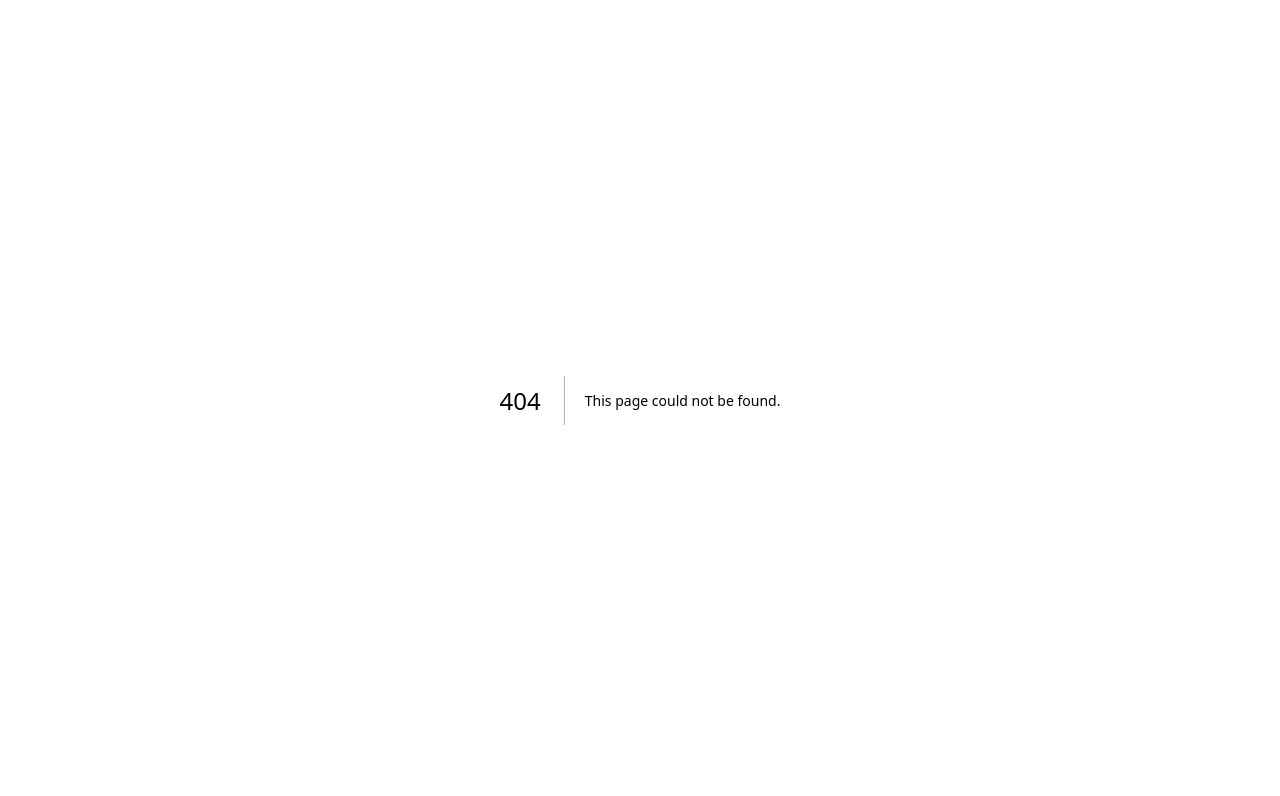
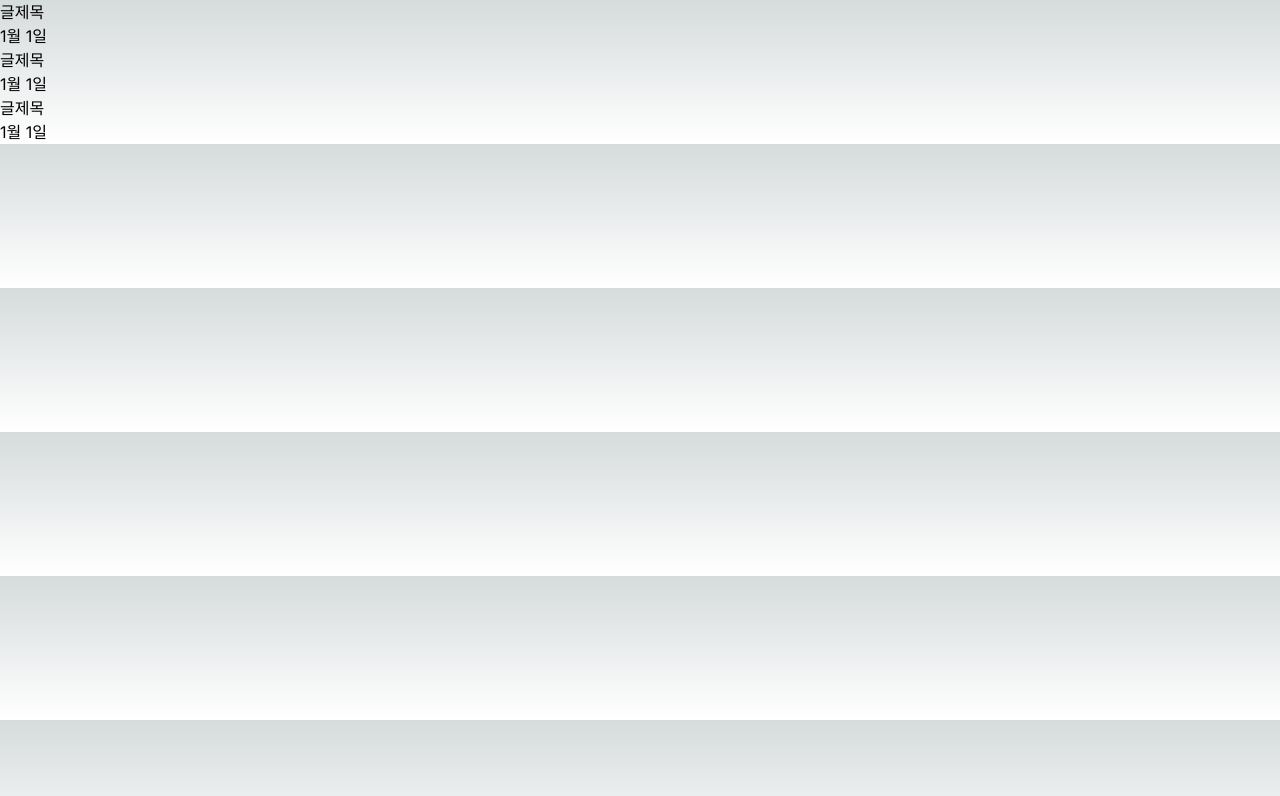
Before and after one commit to granen32/next_type_with_mong, a Next.js app: page /list in a window 1280 px wide. Before the commit this address had no page. Shown: the top 796 px of the page. Built offline with nearby package versions, Linux system fonts and the light colour scheme.

Commit message:
[FEAT] 몽고디비 typescript 세팅

```diff
--- /dev/null
+++ b/app/list/page.tsx
@@ -0,0 +1,22 @@
+import React from 'react';
+
+const page = () => {
+  return (
+    <div className="list-bg">
+      <div className="list-item">
+        <h4>글제목</h4>
+        <p>1월 1일</p>
+      </div>
+      <div className="list-item">
+        <h4>글제목</h4>
+        <p>1월 1일</p>
+      </div>
+      <div className="list-item">
+        <h4>글제목</h4>
+        <p>1월 1일</p>
+      </div>
+    </div>
+  );
+};
+
+export default page;
```
Also changed, not shown: package.json (+6 -3 lines), 1 other file (tests, documents, lock files or other folders).
